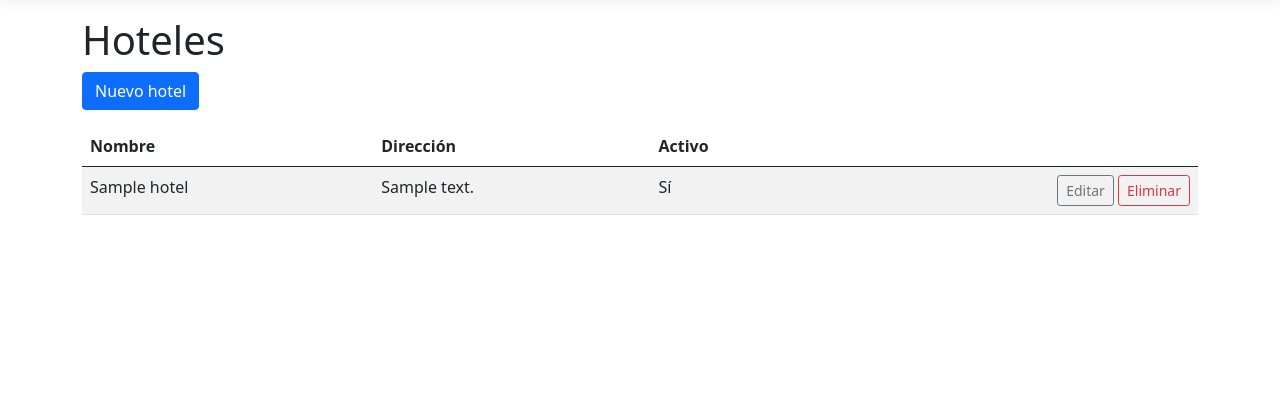
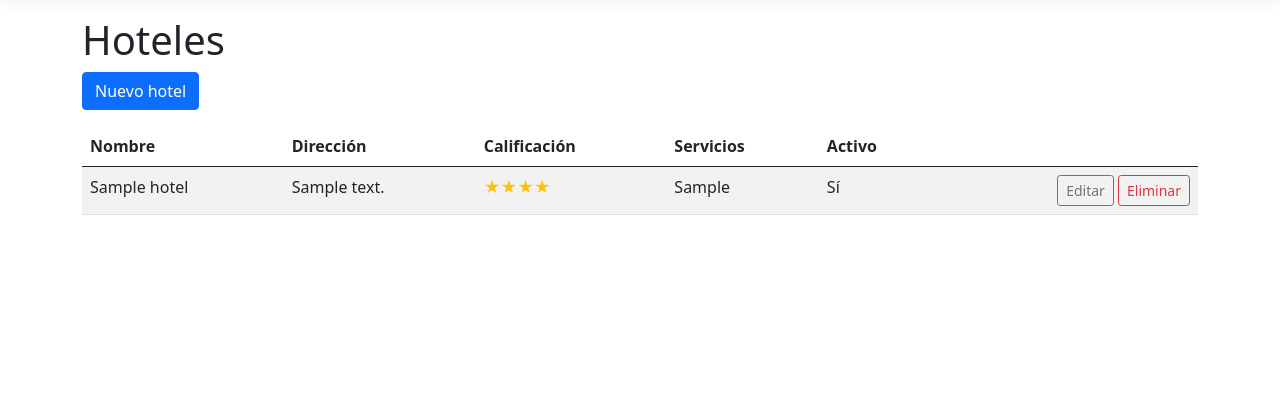
Before and after one commit to JohanPau07/HotelApp, an ASP.NET Core app: page /Hotel in a window 1280 px wide. Shown: the part 57-453 px from the top of the page. Run offline with ASP.NET Core 8, Linux system fonts and the light colour scheme; tables that the repository leaves empty hold one stand-in row (values such as "Sample post"); style sheets or scripts are compiled from the project's sources.

Commit message:
Muestra calificacion y servicios en el listado de Hoteles

```diff
--- a/HotelApp.Web/Views/Hotel/Index.cshtml
+++ b/HotelApp.Web/Views/Hotel/Index.cshtml
@@ -21,6 +21,8 @@
         <tr>
             <th>Nombre</th>
             <th>Dirección</th>
+            <th>Calificación</th>
+            <th>Servicios</th>
             <th>Activo</th>
             <th></th>
         </tr>
@@ -31,6 +33,8 @@
             <tr>
                 <td>@item.Name</td>
                 <td>@item.Address</td>
+                <td class="text-warning">@(new string('★', item.Stars))</td>
+                <td>@item.Services</td>
                 <td>@(item.IsActive ? "Sí" : "No")</td>
                 <td class="text-end">
                     <a asp-action="Edit" asp-route-id="@item.Id" class="btn btn-sm btn-outline-secondary">Editar</a>
```
